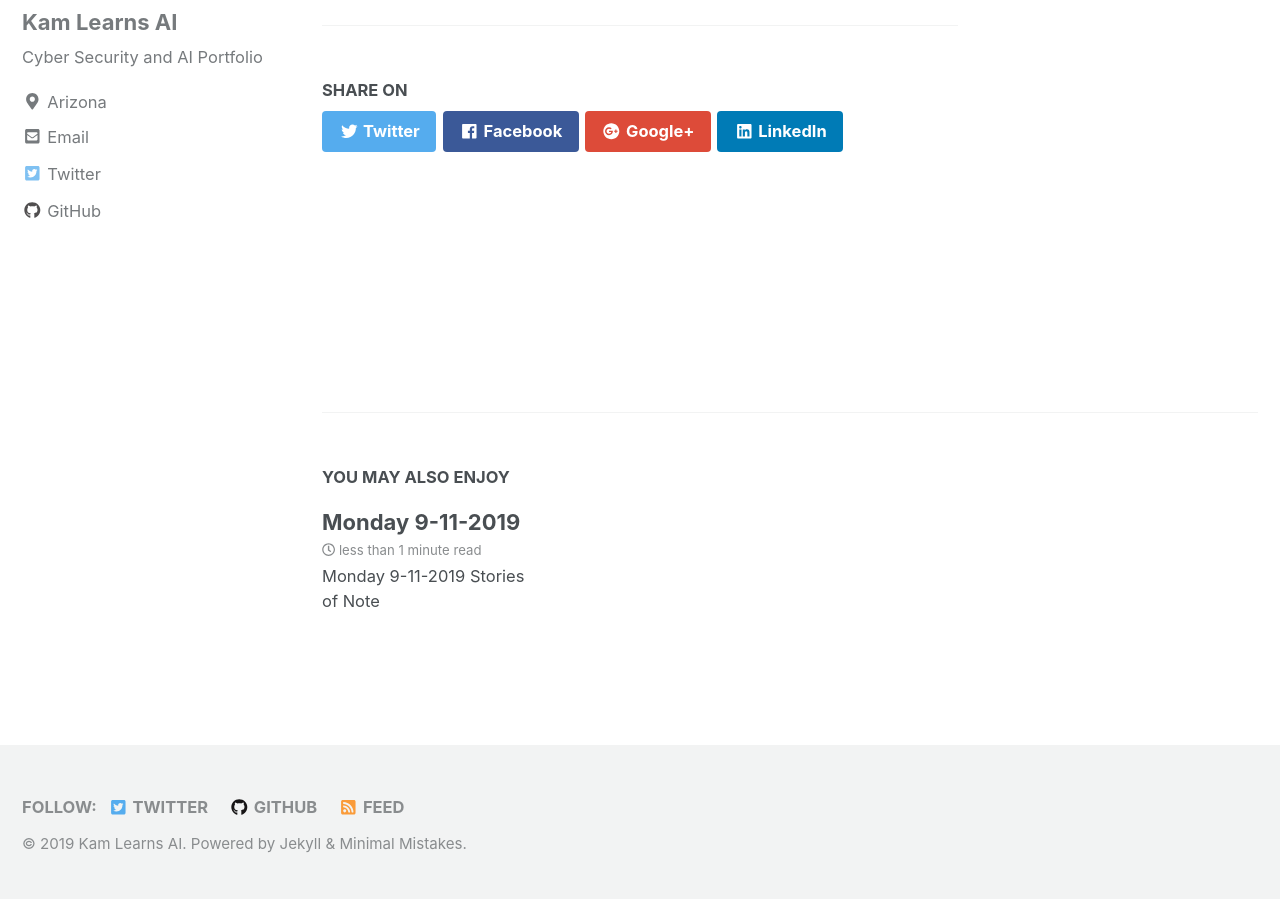
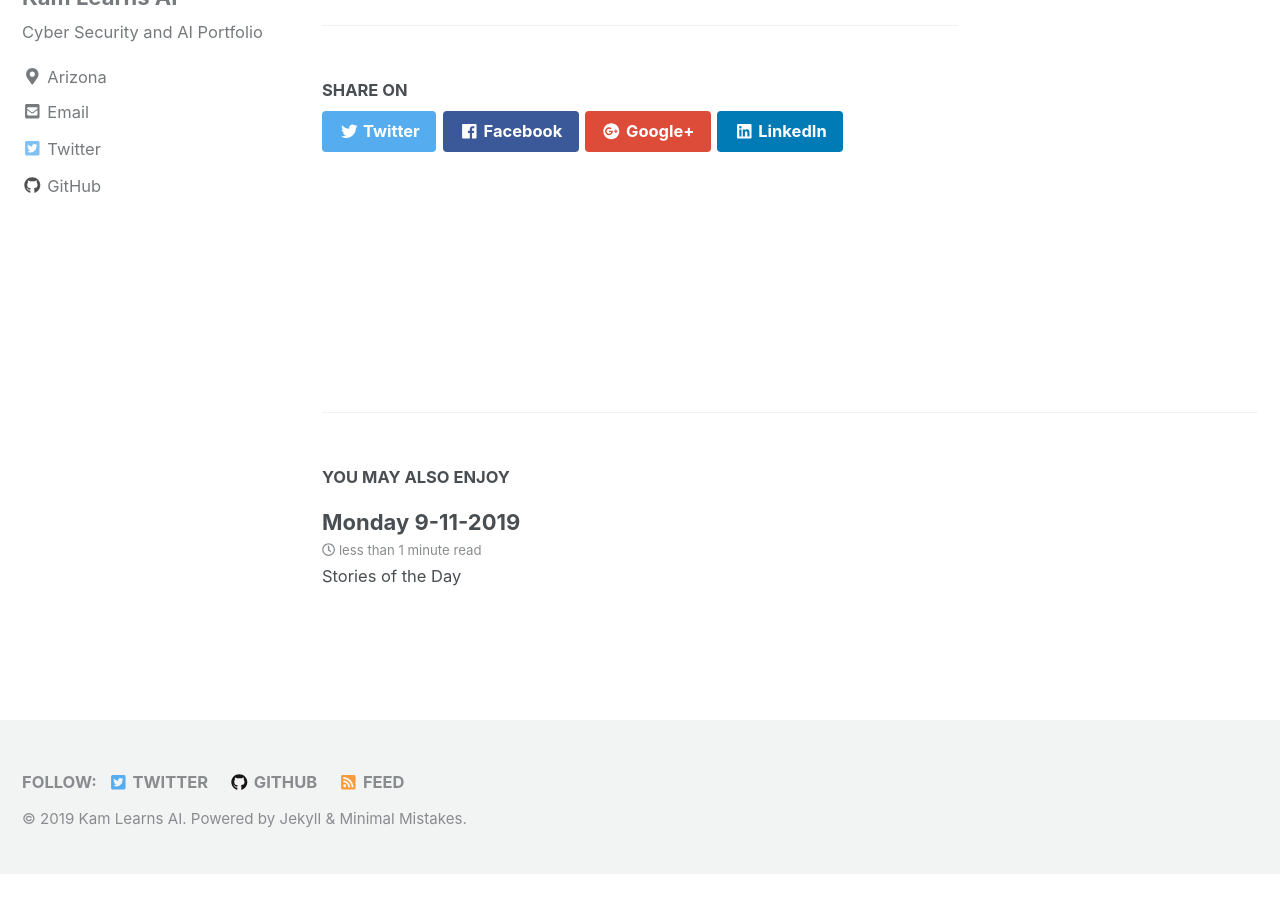
Before and after one commit to Kam718/kam718.github.io, a Jekyll site: the page built from _posts/2019-9-11-Monday-Sept-9-2019.md, in a window 1280 px wide and 900 px high, scrolled down 919 px. Built offline with Jekyll 4.4.1, drawn with Linux system fonts in a browser that asks for light colours; nearby versions of some CDN libraries; after the commit the page ends 1794 px from its top, so only the background shows below that.

Commit message:
Update 2019-9-11-Monday-Sept-9-2019.md

```diff
--- a/_posts/2019-9-11-Monday-Sept-9-2019.md
+++ b/_posts/2019-9-11-Monday-Sept-9-2019.md
@@ -4,7 +4,7 @@ date: 2019-09-11
 tags: [Cyber Security, AI]
 header:
   image: "/images/perceptron/percept.jpg"
-excerpt: "Monday 9-11-2019 Stories of Note"
+excerpt: "Stories of the Day"
 mathjax: "false"
 ---
 
```
